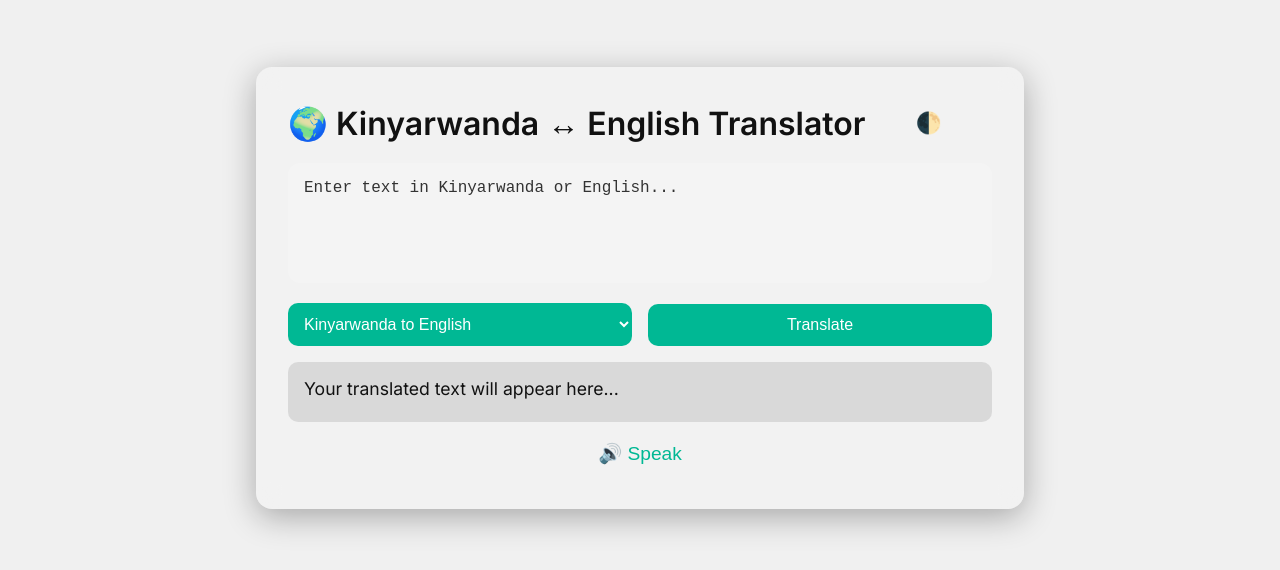
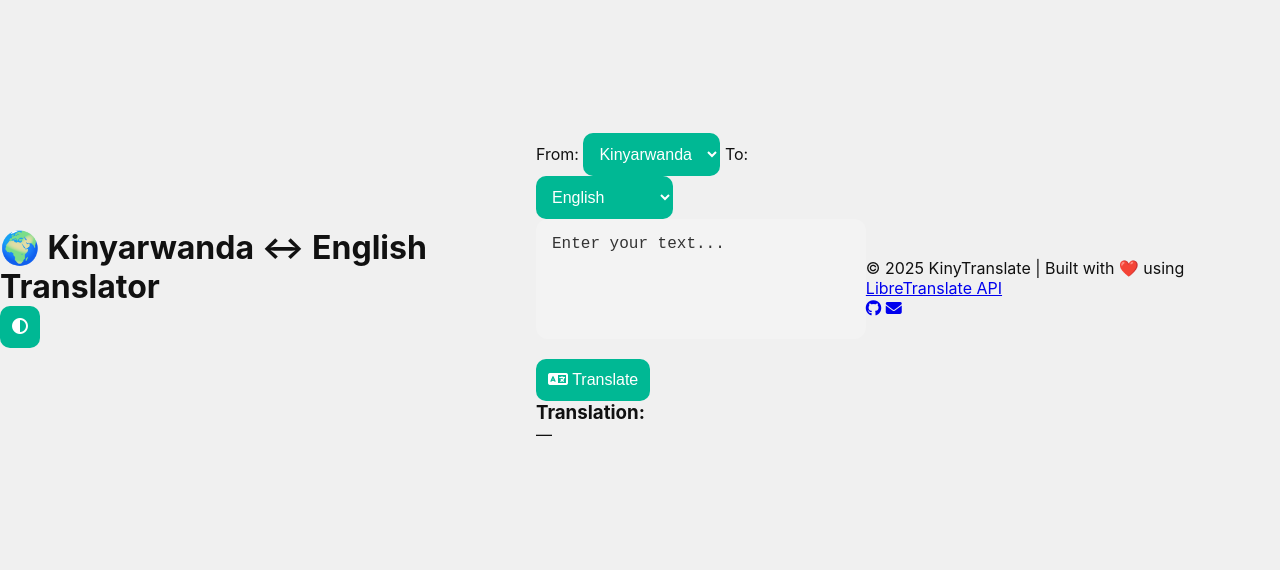
Before and after one commit to Emeka004/kiny_translator, a plain HTML site: page index.html in a window 1280 px wide. Shown: the part 112-682 px from the top of the page. Drawn offline with Linux system fonts and the light colour scheme.

Commit message:
Update index.html

```diff
--- a/index.html
+++ b/index.html
@@ -4,35 +4,48 @@
   <meta charset="UTF-8" />
   <meta name="viewport" content="width=device-width, initial-scale=1.0"/>
   <title>Kinyarwanda ↔ English Translator</title>
-  <link rel="stylesheet" href="style.css" />
-  <link href="https://fonts.googleapis.com/css2?family=Inter:wght@400;600&display=swap" rel="stylesheet" />
+  <link rel="stylesheet" href="style.css"/>
+  <script src="https://kit.fontawesome.com/a2e8b7f2dd.js" crossorigin="anonymous"></script>
 </head>
 <body>
-  <div class="wrapper">
-    <div class="card">
-      <div class="top-bar">
-        <h1>🌍 Kinyarwanda ↔ English Translator</h1>
-        <button id="toggle-theme">🌓</button>
+  <header>
+    <h1>🌍 Kinyarwanda ↔ English Translator</h1>
+    <button id="mode-toggle" title="Toggle light/dark mode"><i class="fas fa-adjust"></i></button>
+  </header>
+
+  <main>
+    <div class="translator-container">
+      <div class="language-select">
+        <label for="source-lang">From:</label>
+        <select id="source-lang">
+          <option value="rw">Kinyarwanda</option>
+          <option value="en">English</option>
+        </select>
+
+        <label for="target-lang">To:</label>
+        <select id="target-lang">
+          <option value="en">English</option>
+          <option value="rw">Kinyarwanda</option>
+        </select>
       </div>
 
-      <textarea id="inputText" placeholder="Enter text in Kinyarwanda or English..."></textarea>
+      <textarea id="input-text" rows="5" placeholder="Enter your text..."></textarea>
+      <button id="translate-btn"><i class="fas fa-language"></i> Translate</button>
 
-      <div class="controls">
-        <select id="direction">
-          <option value="rw-en">Kinyarwanda to English</option>
-          <option value="en-rw">English to Kinyarwanda</option>
-        </select>
-        <button onclick="translateText()">Translate</button>
-      </div>
-
-      <div id="output" class="output-box">Your translated text will appear here...</div>
-
-      <div class="output-actions">
-        <span id="loadingSpinner" style="display:none;">🔄 Translating...</span>
-        <button id="speakBtn" onclick="speakText()">🔊 Speak</button>
+      <div class="output">
+        <h3>Translation:</h3>
+        <p id="translated-text">—</p>
       </div>
     </div>
-  </div>
+  </main>
+
+  <footer>
+    <p>&copy; 2025 KinyTranslate | Built with ❤️ using <a href="https://libretranslate.com/" target="_blank">LibreTranslate API</a></p>
+    <div class="socials">
+      <a href="https://github.com/yourprofile" target="_blank"><i class="fab fa-github"></i></a>
+      <a href="mailto:you@example.com"><i class="fas fa-envelope"></i></a>
+    </div>
+  </footer>
 
   <script src="script.js"></script>
 </body>
```
